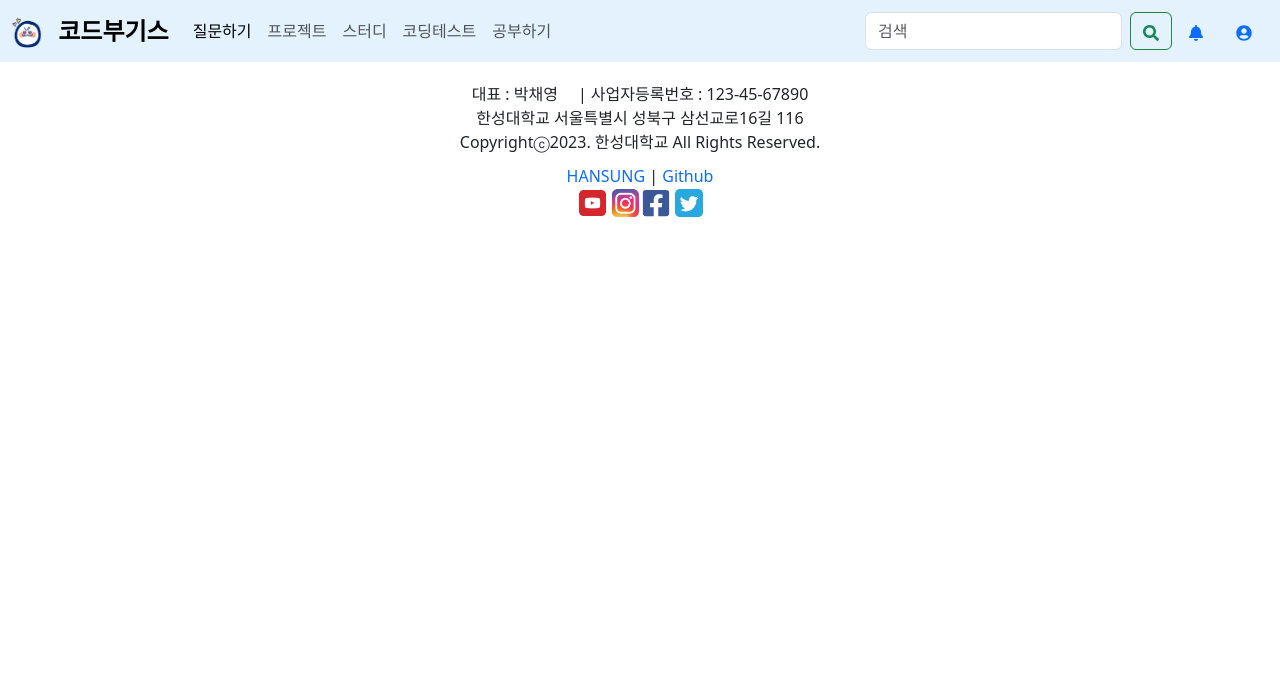
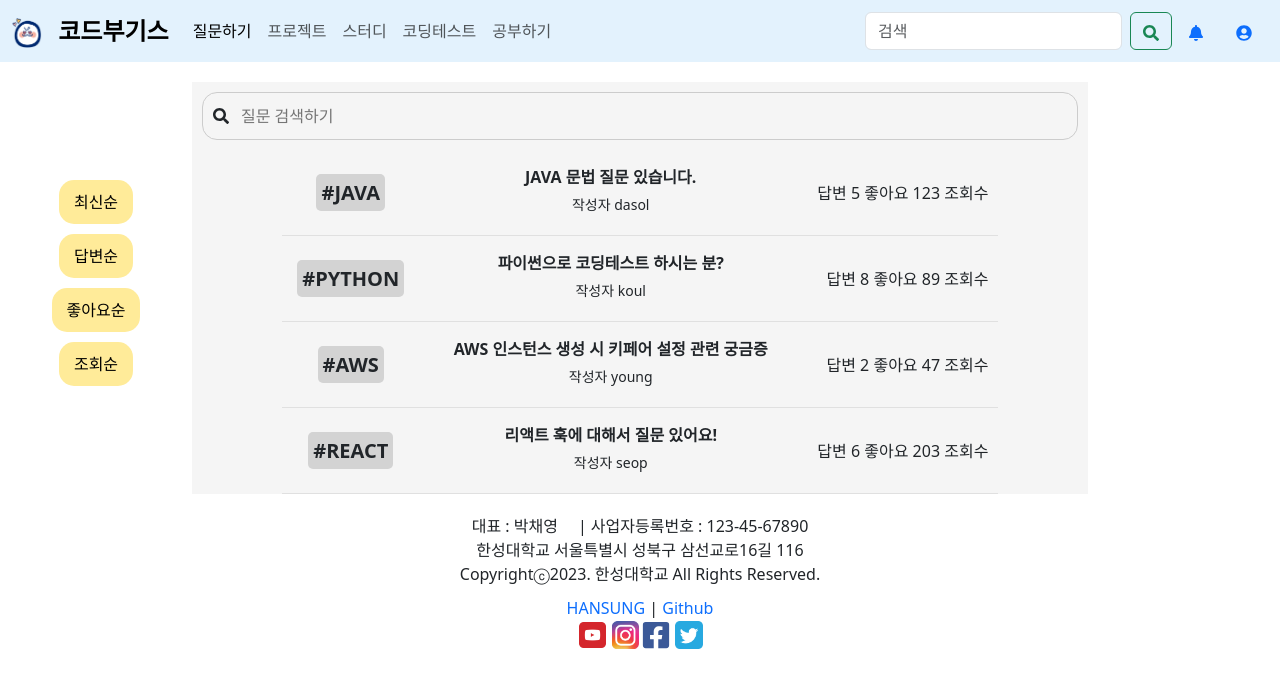
Before and after one commit to Hansung-Dev-D/project-blog, a React (Create React App) app in the folder blog/: page /question in a window 1280 px wide. Shown: the top 688 px of the page. Built offline with nearby package versions, Linux system fonts and the light colour scheme.

Commit message:
question.js

```diff
--- a/blog/public/testdata.json
+++ b/blog/public/testdata.json
@@ -2,8 +2,8 @@
   "questions": [
     {
       "id": 1,
-      "programming_language": "Python",
-      "title": "Python에서 리스트를 어떻게 정렬하나요?",
+      "programming_language": "JAVA",
+      "title": "JAVA 문법 질문 있습니다.",
       "author": "dasol",
       "date": "2023-09-01",
       "answers_count": 3,
@@ -12,8 +12,8 @@
     },
     {
       "id": 2,
-      "programming_language": "JavaScript",
-      "title": "JavaScript에서 비동기 처리 방법?",
+      "programming_language": "PYTHON",
+      "title": "파이썬으로 코딩테스트 하시는 분?",
       "author": "koul",
       "date": "2023-09-05",
       "answers_count": 2,
@@ -22,8 +22,8 @@
     },
     {
       "id": 3,
-      "programming_language": "Java",
-      "title": "Java에서 스레드는 어떻게 생성하나요?",
+      "programming_language": "AWS",
+      "title": "AWS 인스턴스 생성 시 키페어 설정 관련 궁금증",
       "author": "young",
       "date": "2023-09-07",
       "answers_count": 0,
@@ -32,8 +32,8 @@
     },
     {
       "id": 4,
-      "programming_language": "C++",
-      "title": "C++에서 메모리 누수는 어떻게 방지하나요?",
+      "programming_language": "REACT",
+      "title": "리액트 훅에 대해서 질문 있어요!",
       "author": "seop",
       "date": "2023-09-10",
       "answers_count": 4,
--- a/blog/src/App.js
+++ b/blog/src/App.js
@@ -8,6 +8,7 @@ import { BrowserRouter as Router, Routes, Route, Link } from 'react-router-dom';
 import Login from './pages/Login.js';
 import Footers from './components/Footers';
 import Signup from './pages/Signup';
+import Question from './pages/Question';
 import axios from "axios";
 
 function App() {
@@ -28,7 +29,7 @@ function App() {
             <div className="collapse navbar-collapse" id="navbarSupportedContent">
               <ul className="navbar-nav me-auto mb-2 mb-lg-0">
                 <li className="nav-item">
-                  <a className="nav-link active" aria-current="page" href="#">질문하기</a>
+                  <a className="nav-link active" aria-current="page" href="/question">질문하기</a>
                 </li>
                 <li className="nav-item">
                   <a className="nav-link" href="#">프로젝트</a>
@@ -65,6 +66,7 @@ function App() {
         <Routes>
           <Route path="/login" element={<Login />} />
           <Route path="/signup" element={<Signup />} />
+          <Route path="/question" element={<Question />} />
         </Routes>
         <Footers/>
       </div>
--- a/blog/src/pages/Question.js
+++ b/blog/src/pages/Question.js
@@ -0,0 +1,167 @@
+// React의 기본적인 훅과 컴포넌트 라이브러리를 가져옵니다.
+import React, { useState, useEffect } from 'react';
+// Axios는 HTTP 요청을 쉽게 만들 수 있는 라이브러리입니다.
+import axios from 'axios';
+import {FaSearch} from "react-icons/fa";
+
+const Question = () => {
+    // 질문 데이터를 관리하는 state를 초기화합니다.
+    const [data, setData] = useState([]);
+    // 검색 또는 정렬 후의 데이터를 관리하는 state를 초기화합니다.
+    const [filteredData, setFilteredData] = useState([]);
+    // 검색어를 관리하는 state를 초기화합니다.
+    const [searchTerm, setSearchTerm] = useState('');
+
+    // 컴포넌트가 마운트될 때 JSON 데이터를 가져오는 함수를 실행합니다.
+    useEffect(() => {
+        const fetchData = async () => {
+            try {
+                // 상대 경로를 사용하여 JSON 데이터를 가져옵니다.
+                const response = await axios.get('/testdata.json');
+                // 응답 데이터를 state에 저장합니다.
+                setData(response.data.questions);
+                setFilteredData(response.data.questions);
+            } catch (error) {
+                console.error('오류', error);
+            }
+        };
+        fetchData();
+    }, []);
+
+    // 정렬 타입을 받아 해당 타입에 따라 데이터를 정렬하는 함수입니다.
+    const handleSort = (type) => {
+        let sortedData = [...filteredData];
+        switch (type) {
+            case 'recent':
+                sortedData.sort((a, b) => new Date(b.date) - new Date(a.date));
+                break;
+            case 'answers':
+                sortedData.sort((a, b) => b.answers_count - a.answers_count);
+                break;
+            case 'likes':
+                sortedData.sort((a, b) => b.likes - a.likes);
+                break;
+            case 'views':
+                sortedData.sort((a, b) => b.views - a.views);
+                break;
+            default:
+                break;
+        }
+        setFilteredData(sortedData);
+    };
+
+    // 검색어가 변경될 때마다 데이터를 필터링하는 함수입니다.
+    const handleSearch = (e) => {
+        setSearchTerm(e.target.value);
+        const filtered = data.filter(item => item.title.toLowerCase().includes(e.target.value.toLowerCase()));
+        setFilteredData(filtered);
+    };
+
+    // 버튼 스타일
+    const buttonStyle = {
+        backgroundColor: "#FFEB99", // 파스텔톤의 노란색
+        borderRadius: "15px",       // 모서리 둥글게
+        padding: "10px 15px",       // 패딩
+        border: "none",             // 테두리 없애기
+        marginBottom: '10px',      // 버튼 사이 간격
+        cursor: 'pointer',          // 마우스를 올렸을 때 포인터 모양
+        display: 'flex'
+    };
+
+    const searchBoxStyle = {
+        display: 'flex', // 아이콘과 텍스트 박스를 가로로 배치
+        alignItems: 'center', // 세로 정렬
+        border: '1px solid #ccc',
+        borderRadius: '15px',
+        padding: '10px',
+
+        margin : '10px'
+
+    };
+
+    const programmingLanguageStyle = {
+        fontSize: '20px', // 큰 글씨로
+        fontWeight: 'bold', // 볼드체로
+        backgroundColor: 'lightgrey', // 배경색
+        padding: '5px', // 패딩 추가
+        borderRadius: '5px', // 모서리 둥글게
+        marginRight: '10px', // 오른쪽 여백 추가
+        display: 'inline' // inline 형태로 표시
+    };
+
+
+    return (
+        // <div style={{ display: 'flex',
+        //     flexDirection: 'row',
+        //      alignItems: 'center',
+        //     justifyContent: 'center'}}>
+            <div style={{display: 'flex', width: '100%', marginTop: '20px'}}>
+                {/* 버튼들이 위치할 왼쪽 컨테이너 */}
+            {/* 왼쪽 정렬 버튼들 */}
+            <div style={{  display: 'flex', flexDirection: 'column', alignItems: 'center', justifyContent: 'center', width: '15%' }}>
+                {/*여기가 왼쪽 여백 조절해주는 거였음*/}
+
+            {/*<div style={{ width: '20%', padding: '20px',}}> /!* 버튼들이 20%의 너비를 차지하게 변경 *!/*/}
+                <button style={buttonStyle} onClick={() => handleSort('recent')}>최신순</button>
+                <button style={buttonStyle} onClick={() => handleSort('answers')}>답변순</button>
+                <button style={buttonStyle} onClick={() => handleSort('likes')}>좋아요순</button>
+                <button style={buttonStyle} onClick={() => handleSort('views')}>조회순</button>
+            </div>
+
+            <div style={{ width: '70%', backgroundColor: '#F5F5F5', justifyContent: 'center' }}> {/* 배경색을 옅은 파란색으로 설정 */}
+                {/* 이 부분에서 display와 justifyContent 속성을 사용해 내용을 중앙에 위치시킵니다. */}
+            {/* 검색창 */}
+            <div style={searchBoxStyle}>
+                <FaSearch />
+                <input type="text" placeholder="질문 검색하기" style={{ border: 'none', marginLeft: '10px',backgroundColor:'#F5F5F5' }} />
+            </div>
+
+                {/* 테이블 컨테이너 */}
+            {/*<div style={{   flex: 1 ,width: '100%', marginTop: '20px'}}> /!* 전체를 flex로 변경하여 왼쪽 버튼들과 본문 영역을 구분합니다 *!/*/}
+                <div style={{ width: '80%', marginLeft: '10%', marginRight: '10%' }}>
+                    {/* 여기에 테이블 관련 코드가 위치합니다. */}
+                {/* 데이터 목록 */}
+
+                <table style={{ width: '100%', borderCollapse: 'collapse' }}>
+                    <tbody>
+                    {filteredData.map((item, index) => (
+                        <tr key={index} style={{ borderBottom: '1px solid #e0e0e0' }}>
+                            {/* 첫 번째 열: 프로그래밍 언어 */}
+                            <td style={{ padding: '10px' }}>
+                                <span style={programmingLanguageStyle}>#{item.programming_language}</span>
+                            </td>
+
+                            {/* 두 번째 열: 제목 및 작성자 */}
+                            <td style={{ padding: '10px' }}>
+                                <strong style={{ display: 'block', margin: '5px 0' }}>{item.title}</strong>
+                                <small style={{ display: 'block', marginBottom: '10px' }}>작성자 {item.author}</small>
+                            </td>
+
+                            {/* 세 번째 열: 답변, 좋아요, 조회수 */}
+                            <td style={{ padding: '10px', textAlign: 'right' }}>
+                                <span>{item.answers} 답변 </span>
+                                <span>{item.likes} 좋아요 </span>
+                                <span>{item.views} 조회수</span>
+                            </td>
+                        </tr>
+                    ))}
+
+                             {/*/!* 구분선 (HR) *!/*/}
+                            {/*<hr style={{ margin: '20px 0' }} /> /!* HR 선 margin 조절 *!/*/}
+
+
+                    </tbody>
+                </table>
+                </div>
+
+
+
+
+                {/*/// 오른쪽 빈 여백*/}
+                <div style={{ width: '15%' }}></div>
+            </div>
+        </div>
+    );
+};
+
+export default Question;
```
